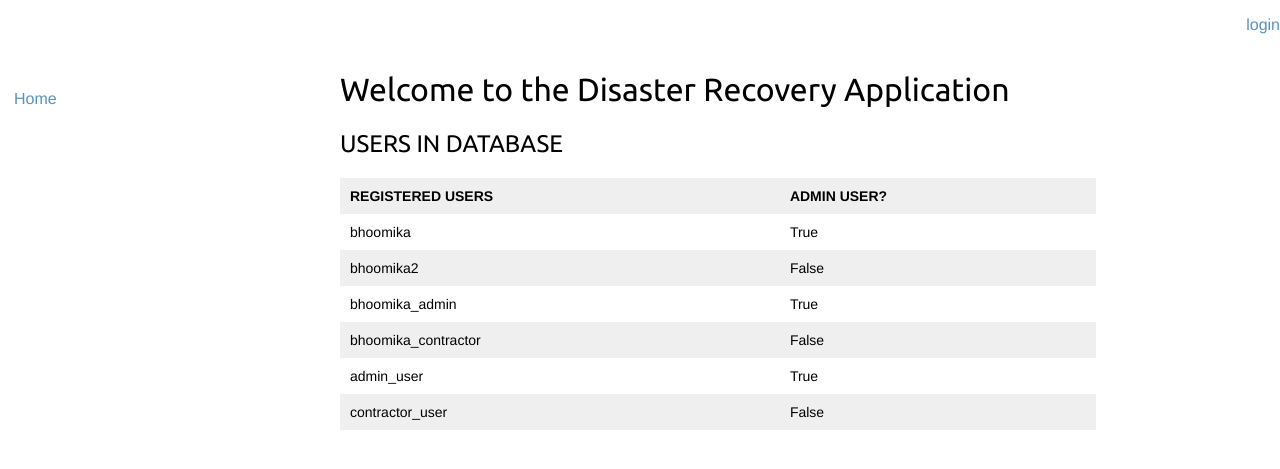
After one commit to bhoomikab/disasterrecovery, a Django app: page /user/ in a window 1280 px wide. The commit adds this page. Shown: the top 469 px of the page. Run offline with Django 3.2, Linux system fonts and the light colour scheme; data comes from the database, SQL or seed files in the repository; both versions use the stored data as it was after the commit.

Commit message:
first commit

```diff
--- a/jobs/templates/jobs/base.html
+++ b/jobs/templates/jobs/base.html
@@ -30,6 +30,7 @@
     <ul><li><a href="{% url 'jobs:job_details' %}">Job code Management</a></li>
     <ul><li><a href="{% url 'machines:machine_details' %}">Machine Management</a></li>
     <ul><li><a href="/">Timecard Approval</a></li>
+    <ul><li><a href="{% url 'user:user_details' %}">See Database Users</a></li>
     {% endif %}
 
 
--- a/labortraining/urls.py
+++ b/labortraining/urls.py
@@ -26,10 +26,10 @@ from django.contrib.auth import views as auth_views
 urlpatterns = [
     url(r'^admin/', admin.site.urls),
     url(r'^$', views.home, name='home'),
-    # url(r'user/', include(('user.urls', 'user'), namespace='user')),
+    url(r'user/', include(('user.urls', 'user'), namespace='user')),
     url(r'jobs/', include(('jobs.urls', 'jobs'), namespace='jobs')),
     url(r'machines/', include(('machines.urls', 'machines'), namespace='machines')),
-    url('accounts/$', include('django.contrib.auth.urls')),
+    url('accounts/', include('django.contrib.auth.urls')),
     url('accounts/signup/$', SignUpView.as_view(), name='signup'),
     url('accounts/signup/administrator/$', AdminSignupView.as_view(), name='admin_signup'),
     url('accounts/signup/contractor/$', ContractorSignupView.as_view(), name='contractor_signup'),
--- a/machines/templates/machines/machine_details.html
+++ b/machines/templates/machines/machine_details.html
@@ -6,9 +6,9 @@
 
 <table style="width:90%">
   <tr>
-    <th>Job Code</th>
+    <th>Machine Code</th>
     <th>Description</th>
-    <th>Hourly Rate</th>
+    <th>Hourly Rent</th>
     <th>Max Hours per day</th>
 
   </tr>
--- /dev/null
+++ b/user/templates/user/user_details.html
@@ -0,0 +1,23 @@
+{% extends "jobs/base.html" %}
+    {% block content %}
+        <h1> Welcome to the Disaster Recovery Application  </h1>
+
+<h2> USERS IN DATABASE </h2>
+
+<table style="width:90%">
+  <tr>
+    <th>REGISTERED USERS</th>
+    <th>ADMIN USER?</th>
+
+  </tr>
+   {% for user in users %}
+    <tr>
+
+    <td>{{user.username}}</td>
+    <td>{{user.is_admin}}</td>
+
+  </tr>
+
+    {% endfor %}
+
+    {% endblock %}
--- /dev/null
+++ b/user/urls.py
@@ -0,0 +1,7 @@
+from django.conf.urls import url
+from .views import UserDetails
+
+urlpatterns = [
+    url(r'^$', UserDetails, name='user_details'),
+
+]
--- a/user/views.py
+++ b/user/views.py
@@ -50,3 +50,8 @@ class ContractorSignupView(CreateView):
 
 class SignUpView(TemplateView):
     template_name = 'registration/signup.html'
+
+
+def UserDetails(request):
+    users = User.objects.all()
+    return render(request, 'user/user_details.html', {'users': users})
```
Also changed, not shown: db.sqlite3.
